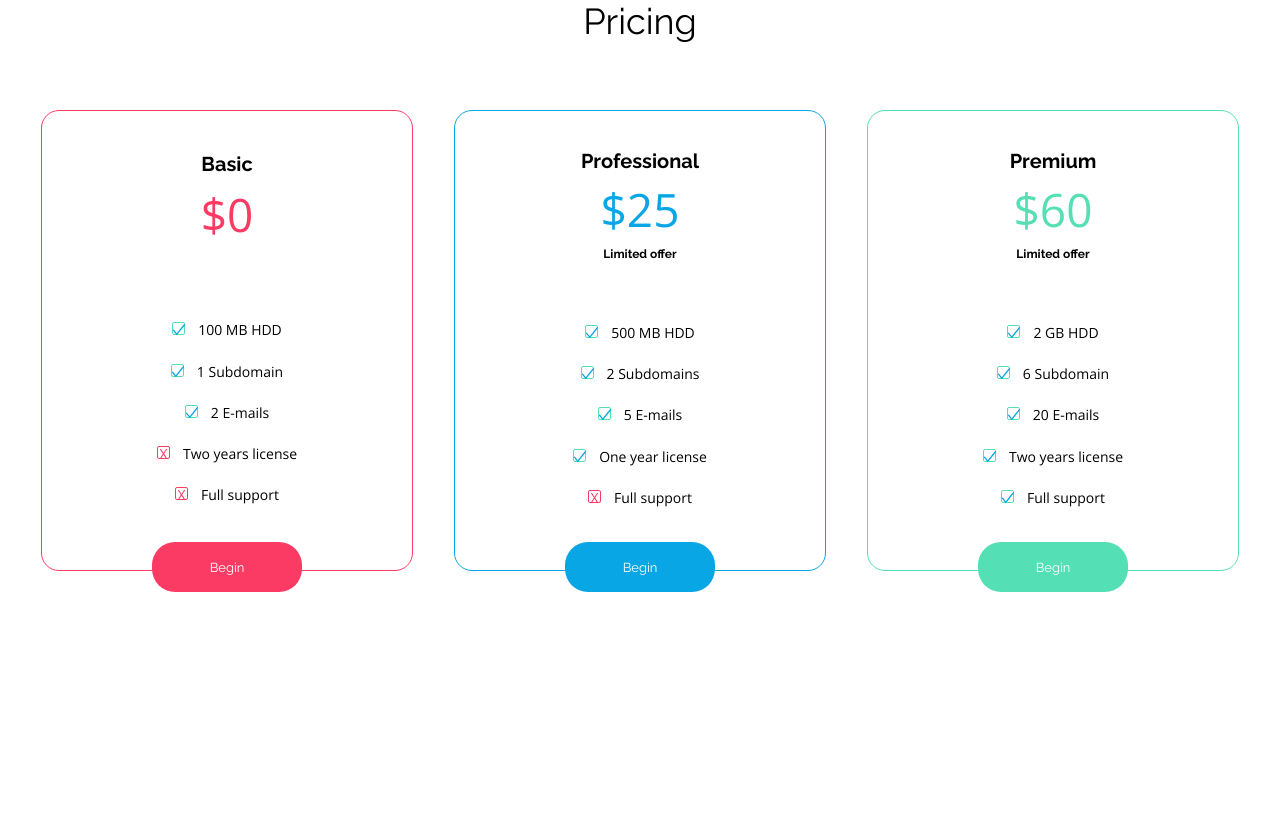
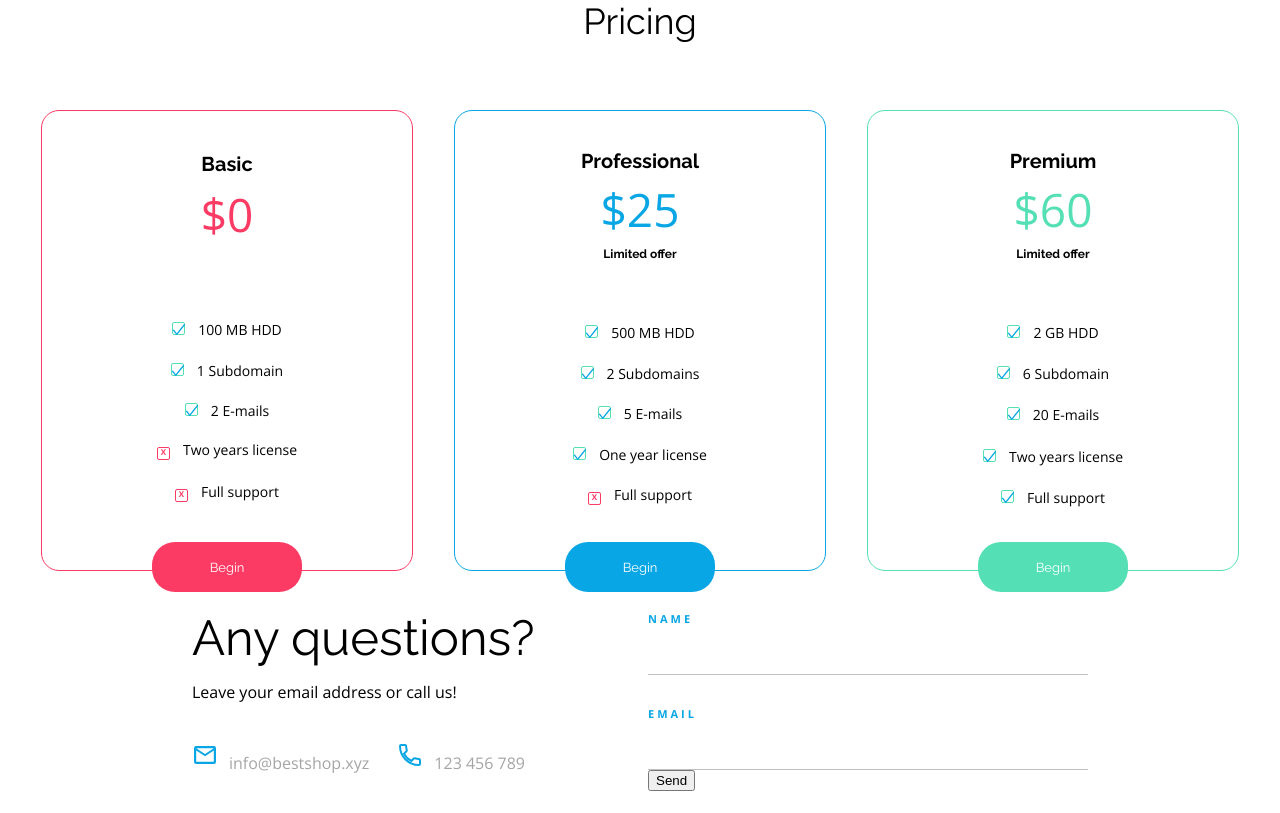
Before and after one commit to alebokus/CodersLab_bootcamp, a plain HTML site: page HTML_CSS_Layout_Noresponsive/index.html in a window 1280 px wide. Shown: the part 2941-3754 px from the top of the page. Before the commit the page ends 3554 px from the top, so only its background shows below. Drawn offline with nearby package versions, Linux system fonts and the light colour scheme.

Commit message:
Add form text and styles

```diff
--- a/HTML_CSS_Layout_Noresponsive/css/style.css
+++ b/HTML_CSS_Layout_Noresponsive/css/style.css
@@ -367,14 +367,78 @@ article .text h2 {
 .pricing_box:nth-of-type(2) ul li:last-of-type::before
 {
     content: "X";
+    font-size: 8px;
+    font-weight: bold;
     display: inline-block;
     height: 11px;
     width: 11px;
     color: var(--side-color-pink);
     border: 1px solid var(--side-color-pink);
     border-radius: 2px;
+
 }
 
 /*
 ** FORM
 */
+
+.form .container {
+    width: 896px;
+    display: flex;
+    justify-content: space-between;
+}
+
+.form h2 {
+    font-size: 49px;
+    padding-bottom: 22px;
+}
+
+.form p {
+    font-family: var(--additional-font);
+    font-size: 16px;
+    font-weight: initial;
+    padding-bottom: 42px;
+    display: inline-block;
+}
+
+.form .form_contact {
+    color: #A5A5A5;
+
+}
+
+.form .mail::before {
+    content: url("../images/Minis/Mail Icon.svg");
+    display: inline-block;
+    padding-right: 10px;
+}
+
+.form .phone::before {
+    content: url("../images/Minis/Phone Icon.svg");
+    display: inline-block;
+    padding: 0 10px 0 24px;
+}
+
+.form_input {
+    display: flex;
+    flex-direction: column;
+    justify-content: space-between;
+    height: 157px;
+    width: 440px;
+}
+
+.form_input label {
+    font-family: var(--additional-font);
+    font-weight: bold;
+    text-transform: uppercase;
+    color: var(--main-color);
+    font-size: 11px;
+    letter-spacing: 3px;
+    display: block;
+}
+
+.form_input input {
+    border: none;
+    border-bottom: 1px solid rgba(165, 165, 165, .7);
+    width: 440px;
+    display: block;
+}
--- a/HTML_CSS_Layout_Noresponsive/index.html
+++ b/HTML_CSS_Layout_Noresponsive/index.html
@@ -142,7 +142,24 @@
 
 <section class="form">
     <div class="container">
-
+        <div class="form_left">
+            <h2>Any questions?</h2>
+            <p>Leave your email address or call us!</p>
+            <div class="form_contact">
+                <p class="mail">info@bestshop.xyz</p>
+                <p class="phone">123 456 789</p>
+            </div>
+        </div>
+        <div class="form_right">
+            <form action="" method="get" class="form_input">
+                <label for="name">Name</label>
+                <input type="text" name="name" id="name" required>
+                <label for="email">Email</label>
+                <input type="email" name="email" id="email" required>
+            </form>
+            <!--    agreement here      -->
+            <button class="send">Send</button>
+        </div>
     </div>
 </section>
 
@@ -152,8 +169,8 @@
         <p></p>
         <nav>
             <ul>
-                <li><a href=""></a></li>
-                <li><a href=""></a></li>
+                <li><a href="#"></a></li>
+                <li><a href="#"></a></li>
             </ul>
         </nav>
     </div>
```
Also changed, not shown: HTML_CSS_Layout_Noresponsive/images/Minis/Mail Icon.svg (added), HTML_CSS_Layout_Noresponsive/images/Minis/Phone Icon.svg (added).
